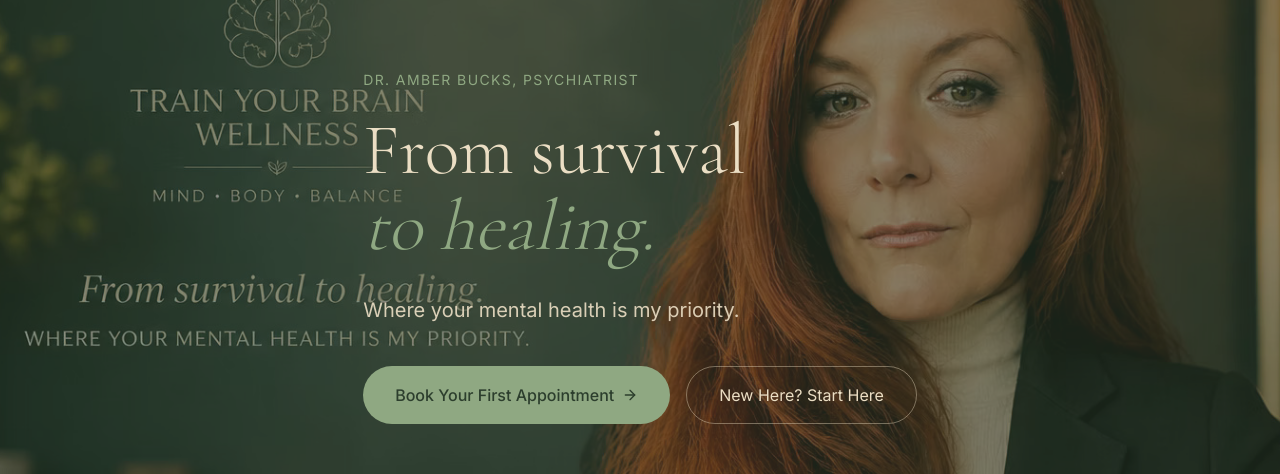
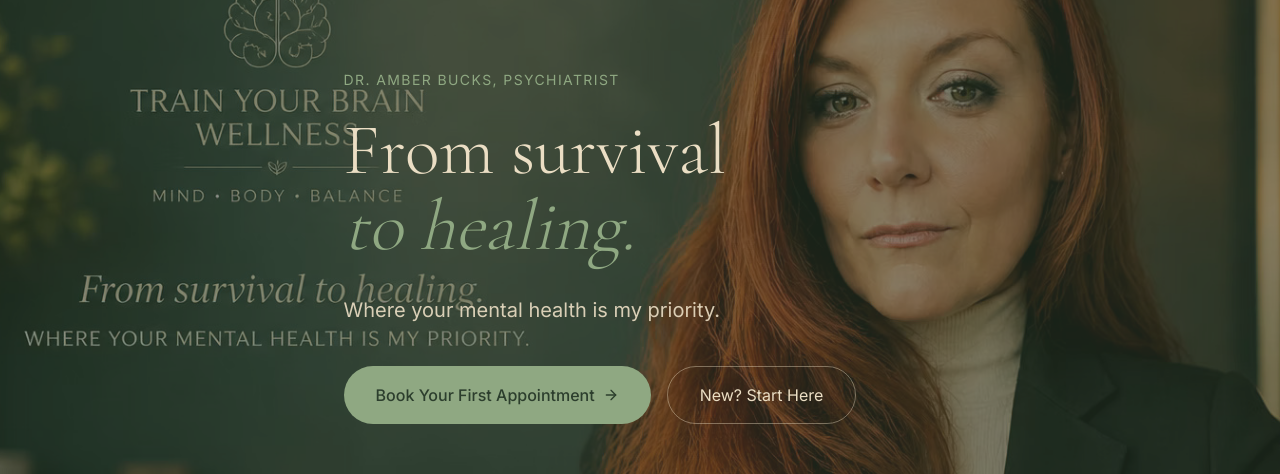
Before and after one commit to MaxBucks75/TYBWellness, a Next.js app: page / in a window 1280 px wide. Shown: the part 193-667 px from the top of the page. Built offline with nearby package versions, Linux system fonts and the light colour scheme; no server answers.

Commit message:
Shifted from survival to healing section to the left

```diff
--- a/app/page.tsx
+++ b/app/page.tsx
@@ -65,7 +65,7 @@ export default function HomePage() {
         <div className="absolute inset-0 bg-deep-green/55 -z-10" />
 
         <div className="container-wide px-6 md:px-12 relative z-10">
-          <div className="max-w-2xl">
+          <div className="max-w-2xl md:-ml-20">
             <p className="font-body text-sage-green text-sm uppercase tracking-widest mb-6">
               Dr. Amber Bucks, Psychiatrist
             </p>
@@ -94,7 +94,7 @@ export default function HomePage() {
                 href="/getting-started"
                 className="inline-flex items-center justify-center gap-2 border border-cream/40 hover:border-cream text-cream font-body text-base px-8 py-4 rounded-full transition-all duration-200"
               >
-                New Here? Start Here
+                New? Start Here
               </Link>
             </div>
           </div>
```
